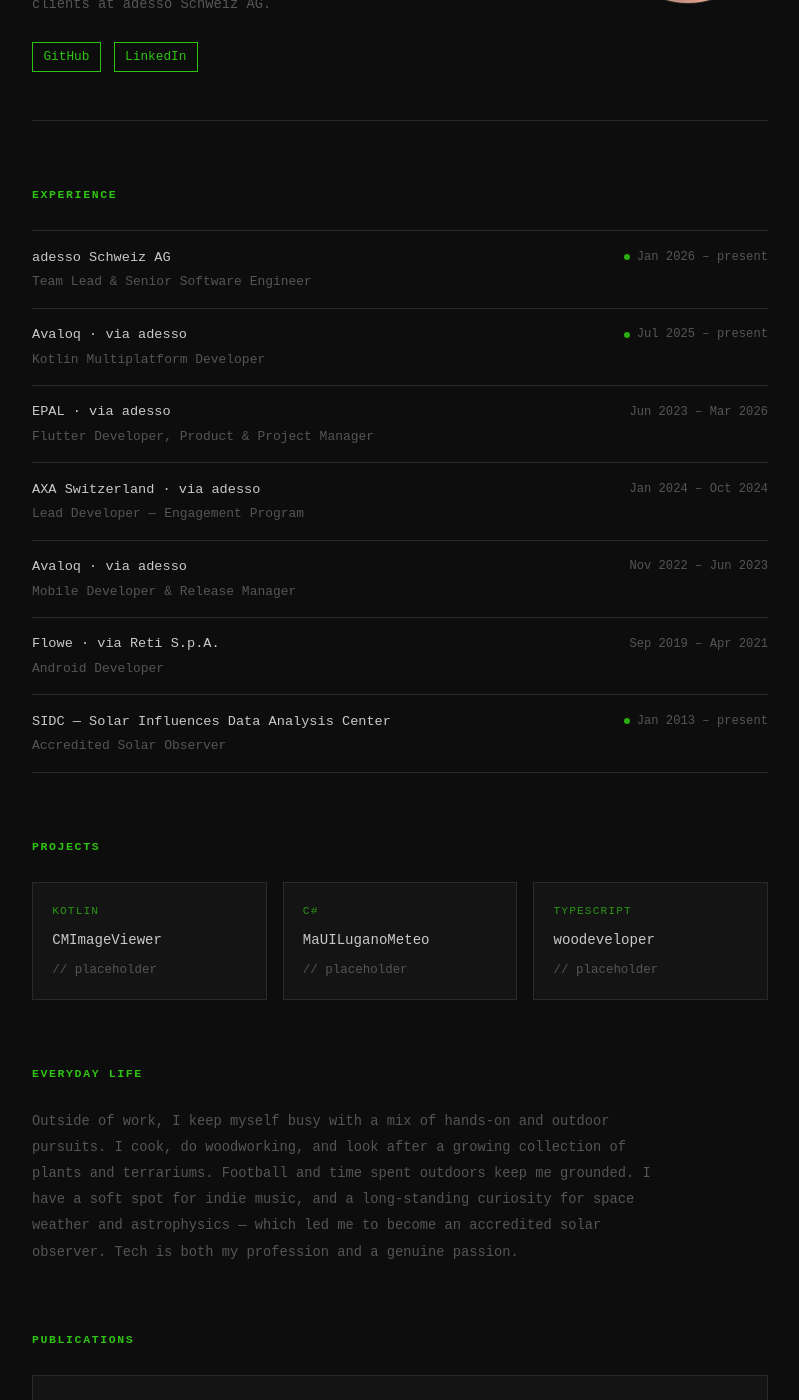
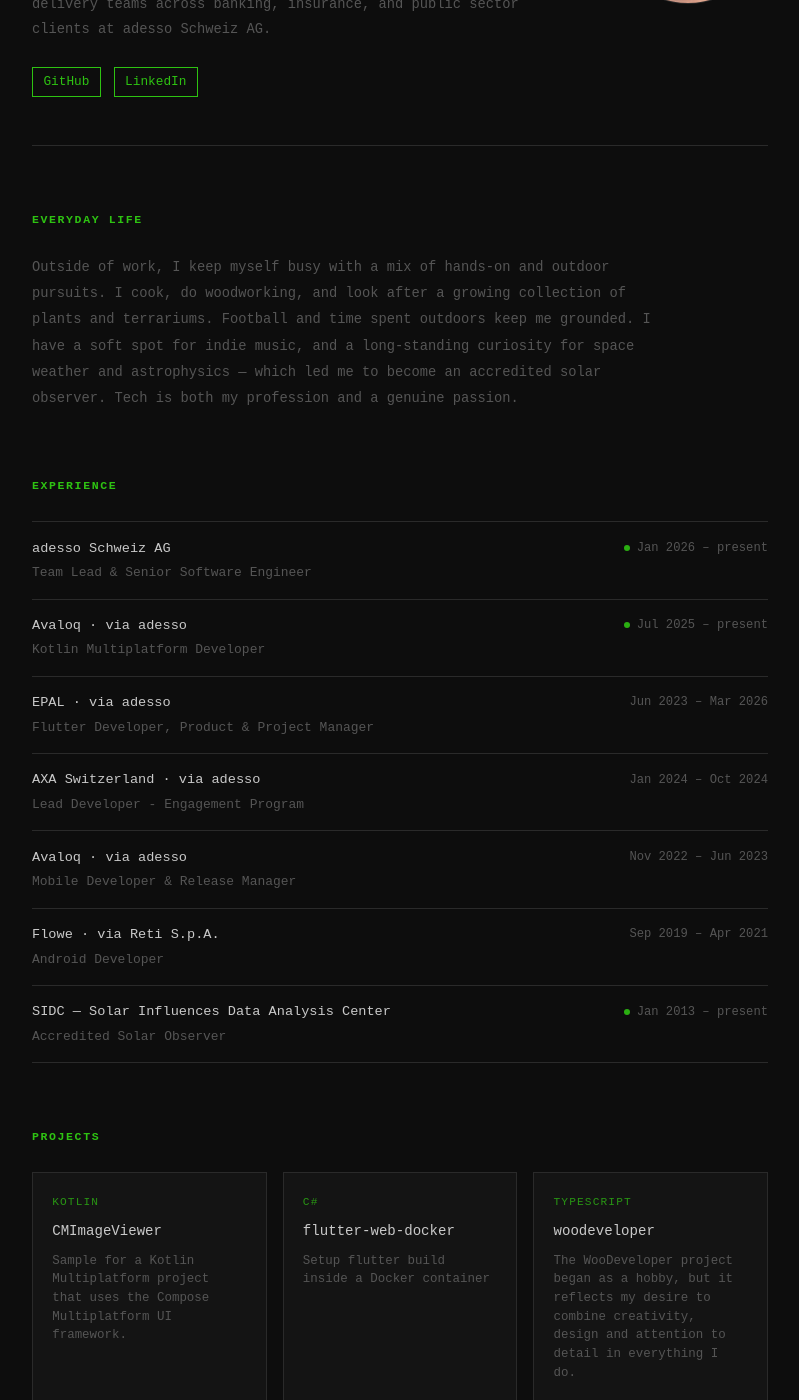
Before and after one commit to pizzodev/pizzodev.github.io, a Jekyll site: the page built from index.md, in a window 1280 px wide and 1400 px high, scrolled down 273 px. Shown: the whole window, without its empty margins (240-1039 px from the left). Built offline with Jekyll 4.4.1, drawn with Linux system fonts in a browser that asks for light colours; some of the changed text lies outside the part shown.

Commit message:
Change hero details

```diff
--- a/index.md
+++ b/index.md
@@ -7,7 +7,7 @@ title: Andrea Gazzi
   <div class="hero-left">
     <p class="hero-label">// Andrea Gazzi</p>
     <h1 class="hero-title">Team Lead &amp; Senior Software Engineer</h1>
-    <p class="hero-bio">Mobile-first engineer based in Switzerland. Specializing in Kotlin Multiplatform and Flutter, leading cross-functional delivery teams across fintech, insurance, and energy sector clients at adesso Schweiz AG.</p>
+    <p class="hero-bio">Mobile-first engineer based in Switzerland. Skilled in native app development in Android/iOS, and crossplatform development in Kotlin Multiplatform and Flutter, leading cross-functional delivery teams across banking, insurance, and public sector clients at adesso Schweiz AG.</p>
     <div class="hero-links">
       <a href="https://github.com/pizzodev" target="_blank" rel="noopener">GitHub</a>
       <a href="https://www.linkedin.com/in/andrea-gazzi-592344119/" target="_blank" rel="noopener">LinkedIn</a>
@@ -16,6 +16,11 @@ title: Andrea Gazzi
   <div class="hero-right">
     <img src="{{ '/assets/images/avatar.png' | relative_url }}" alt="Andrea Gazzi" class="hero-avatar" />
   </div>
+</section>
+
+<section class="section">
+  <h2 class="section-title">Everyday life</h2>
+  <p class="about-text">Outside of work, I keep myself busy with a mix of hands-on and outdoor pursuits. I cook, do woodworking, and look after a growing collection of plants and terrariums. Football and time spent outdoors keep me grounded. I have a soft spot for indie music, and a long-standing curiosity for space weather and astrophysics — which led me to become an accredited solar observer. Tech is both my profession and a genuine passion.</p>
 </section>
 
 <section class="section">
@@ -51,7 +56,7 @@ title: Andrea Gazzi
         <span class="tl-company">AXA Switzerland &middot; via adesso</span>
         <span class="tl-period">Jan 2024 – Oct 2024</span>
       </div>
-      <div class="tl-role">Lead Developer — Engagement Program</div>
+      <div class="tl-role">Lead Developer - Engagement Program</div>
     </div>
 
     <div class="tl-item">
@@ -88,27 +93,24 @@ title: Andrea Gazzi
     <a class="project-card" href="https://github.com/pizzodev/CMImageViewer" target="_blank" rel="noopener">
       <div class="project-lang">Kotlin</div>
       <div class="project-name">CMImageViewer</div>
-      <div class="project-desc">// placeholder</div>
+      <div class="project-desc">Sample for a Kotlin Multiplatform project that uses the Compose Multiplatform UI framework.</div>
     </a>
 
-    <a class="project-card" href="https://github.com/pizzodev/MaUILuganoMeteo" target="_blank" rel="noopener">
+    <a class="project-card" href="https://github.com/pizzodev/flutter-web-docker" target="_blank" rel="noopener">
       <div class="project-lang">C#</div>
-      <div class="project-name">MaUILuganoMeteo</div>
-      <div class="project-desc">// placeholder</div>
+      <div class="project-name">flutter-web-docker</div>
+      <div class="project-desc">Setup flutter build inside a Docker container
+
+</div>
     </a>
 
     <a class="project-card" href="https://github.com/pizzodev/woodeveloper" target="_blank" rel="noopener">
       <div class="project-lang">TypeScript</div>
       <div class="project-name">woodeveloper</div>
-      <div class="project-desc">// placeholder</div>
+      <div class="project-desc">The WooDeveloper project began as a hobby, but it reflects my desire to combine creativity, design and attention to detail in everything I do.</div>
     </a>
 
   </div>
-</section>
-
-<section class="section">
-  <h2 class="section-title">Everyday life</h2>
-  <p class="about-text">Outside of work, I keep myself busy with a mix of hands-on and outdoor pursuits. I cook, do woodworking, and look after a growing collection of plants and terrariums. Football and time spent outdoors keep me grounded. I have a soft spot for indie music, and a long-standing curiosity for space weather and astrophysics — which led me to become an accredited solar observer. Tech is both my profession and a genuine passion.</p>
 </section>
 
 <section class="section">
```
